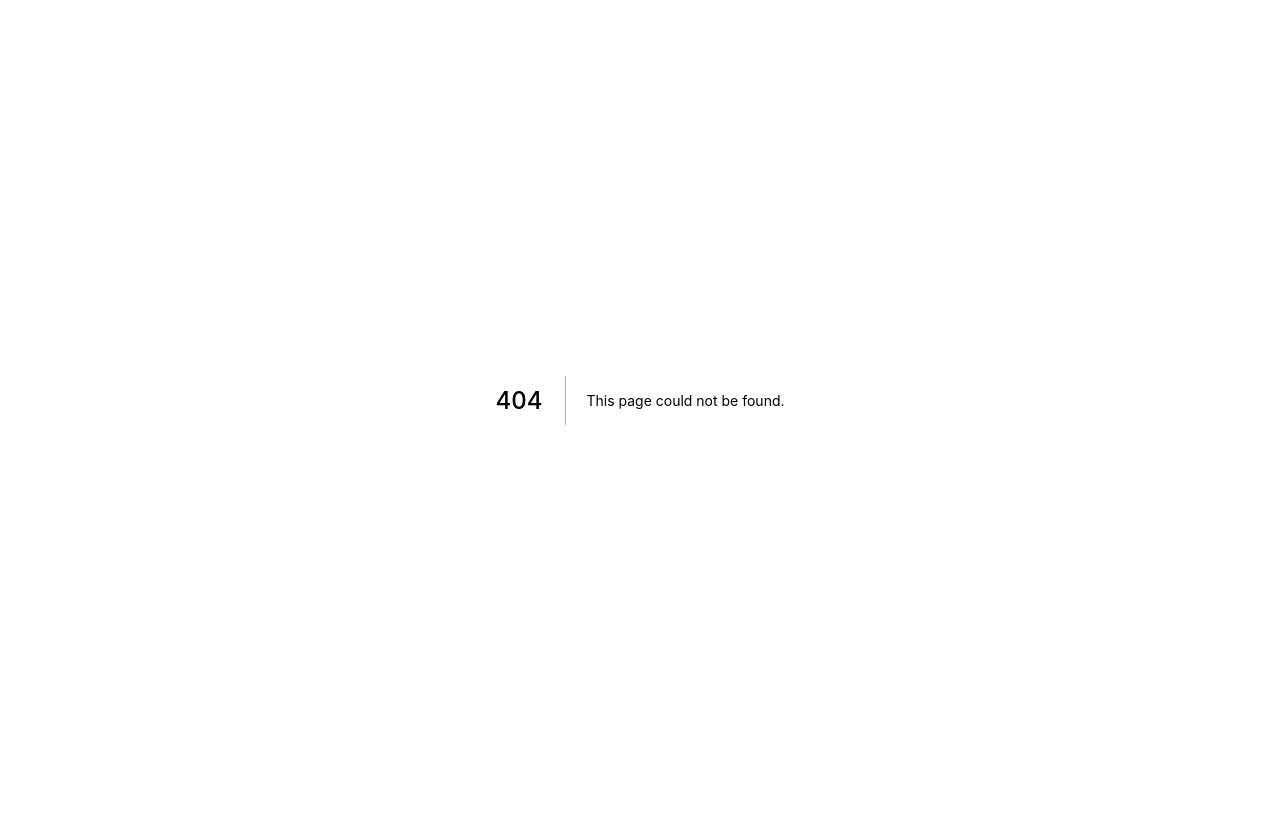
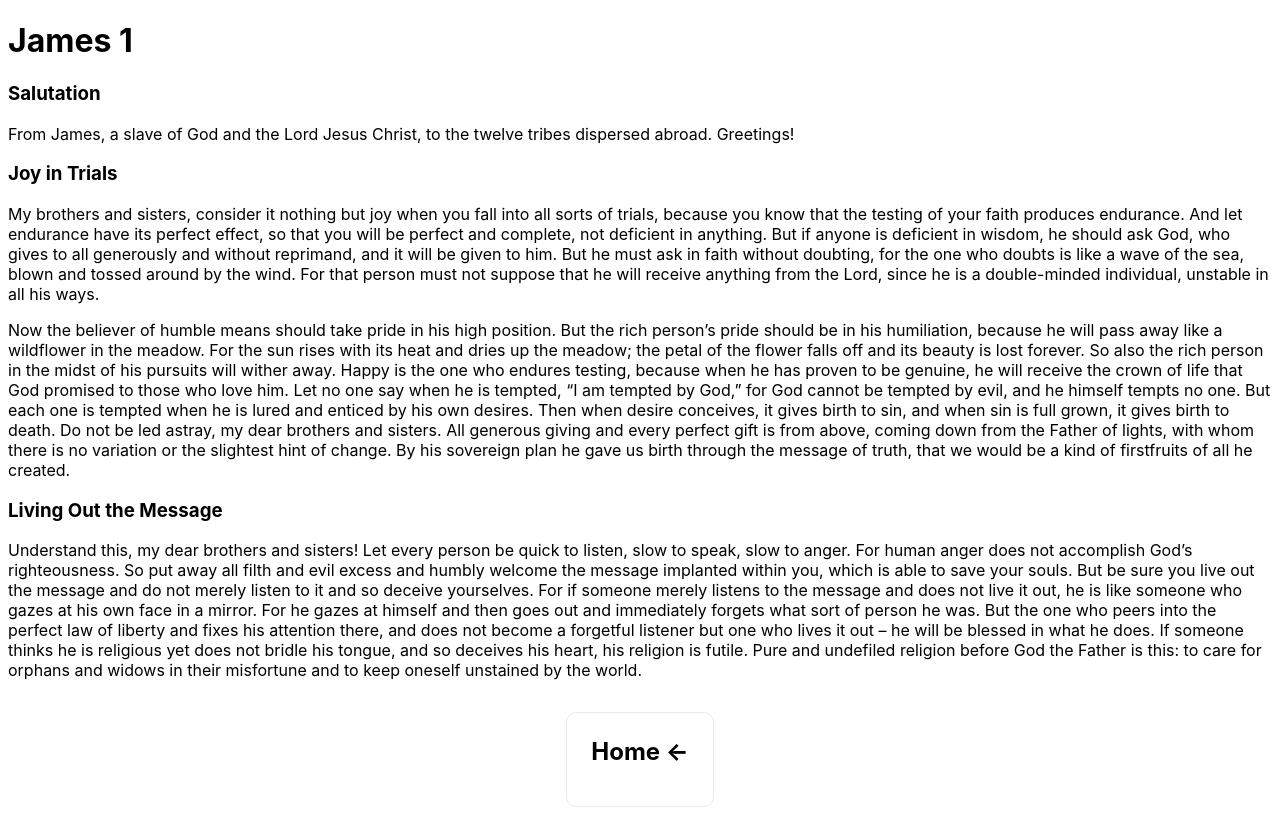
Before and after one commit to mattam/100daysofjames, a Next.js app: page /james/1 in a window 1280 px wide. Before the commit this address had no page. Before the commit the page ends 800 px from the top, so only its background shows below. Built offline with nearby package versions, Linux system fonts and the light colour scheme.

Commit message:
Adding in initial navigation for 5 chapters of James and chapter stubs.

```diff
--- /dev/null
+++ b/pages/james/1.js
@@ -0,0 +1,74 @@
+import styles from "../../styles/Home.module.css";
+import Link from "next/link";
+
+export default function James1() {
+  return (
+    <div className={styles.container}>
+      <div className={styles.passage}>
+        <h1>James 1</h1>
+        <h3>Salutation</h3>
+        <p>
+          From James, a slave of God and the Lord Jesus Christ, to the twelve
+          tribes dispersed abroad. Greetings!
+        </p>
+        <h3>Joy in Trials</h3>
+        <p>
+          My brothers and sisters, consider it nothing but joy when you fall
+          into all sorts of trials, because you know that the testing of your
+          faith produces endurance. And let endurance have its perfect effect,
+          so that you will be perfect and complete, not deficient in anything.
+          But if anyone is deficient in wisdom, he should ask God, who gives to
+          all generously and without reprimand, and it will be given to him. But
+          he must ask in faith without doubting, for the one who doubts is like
+          a wave of the sea, blown and tossed around by the wind. For that
+          person must not suppose that he will receive anything from the Lord,
+          since he is a double-minded individual, unstable in all his ways.
+        </p>
+        <p>
+          Now the believer of humble means should take pride in his high
+          position. But the rich person’s pride should be in his humiliation,
+          because he will pass away like a wildflower in the meadow. For the sun
+          rises with its heat and dries up the meadow; the petal of the flower
+          falls off and its beauty is lost forever. So also the rich person in
+          the midst of his pursuits will wither away. Happy is the one who
+          endures testing, because when he has proven to be genuine, he will
+          receive the crown of life that God promised to those who love him. Let
+          no one say when he is tempted, “I am tempted by God,” for God cannot
+          be tempted by evil, and he himself tempts no one. But each one is
+          tempted when he is lured and enticed by his own desires. Then when
+          desire conceives, it gives birth to sin, and when sin is full grown,
+          it gives birth to death. Do not be led astray, my dear brothers and
+          sisters. All generous giving and every perfect gift is from above,
+          coming down from the Father of lights, with whom there is no variation
+          or the slightest hint of change. By his sovereign plan he gave us
+          birth through the message of truth, that we would be a kind of
+          firstfruits of all he created.
+        </p>
+        <h3>Living Out the Message</h3>
+        <p>
+          Understand this, my dear brothers and sisters! Let every person be
+          quick to listen, slow to speak, slow to anger. For human anger does
+          not accomplish God’s righteousness. So put away all filth and evil
+          excess and humbly welcome the message implanted within you, which is
+          able to save your souls. But be sure you live out the message and do
+          not merely listen to it and so deceive yourselves. For if someone
+          merely listens to the message and does not live it out, he is like
+          someone who gazes at his own face in a mirror. For he gazes at himself
+          and then goes out and immediately forgets what sort of person he was.
+          But the one who peers into the perfect law of liberty and fixes his
+          attention there, and does not become a forgetful listener but one who
+          lives it out – he will be blessed in what he does. If someone thinks
+          he is religious yet does not bridle his tongue, and so deceives his
+          heart, his religion is futile. Pure and undefiled religion before God
+          the Father is this: to care for orphans and widows in their misfortune
+          and to keep oneself unstained by the world.
+        </p>
+      </div>
+      <Link href="/">
+        <a className={styles.card}>
+          <h3>Home &larr;</h3>
+        </a>
+      </Link>
+    </div>
+  );
+}
--- a/styles/Home.module.css
+++ b/styles/Home.module.css
@@ -62,6 +62,10 @@
   font-size: 1.5rem;
 }
 
+.passage {
+  text-align: left;
+}
+
 .code {
   background: #fafafa;
   border-radius: 5px;
```
Also changed, not shown: pages/index.js (+28 -43 lines), pages/james/2.js (added, +16 -0 lines), pages/james/3.js (added, +16 -0 lines), pages/james/4.js (added, +16 -0 lines), pages/james/5.js (added, +16 -0 lines).
